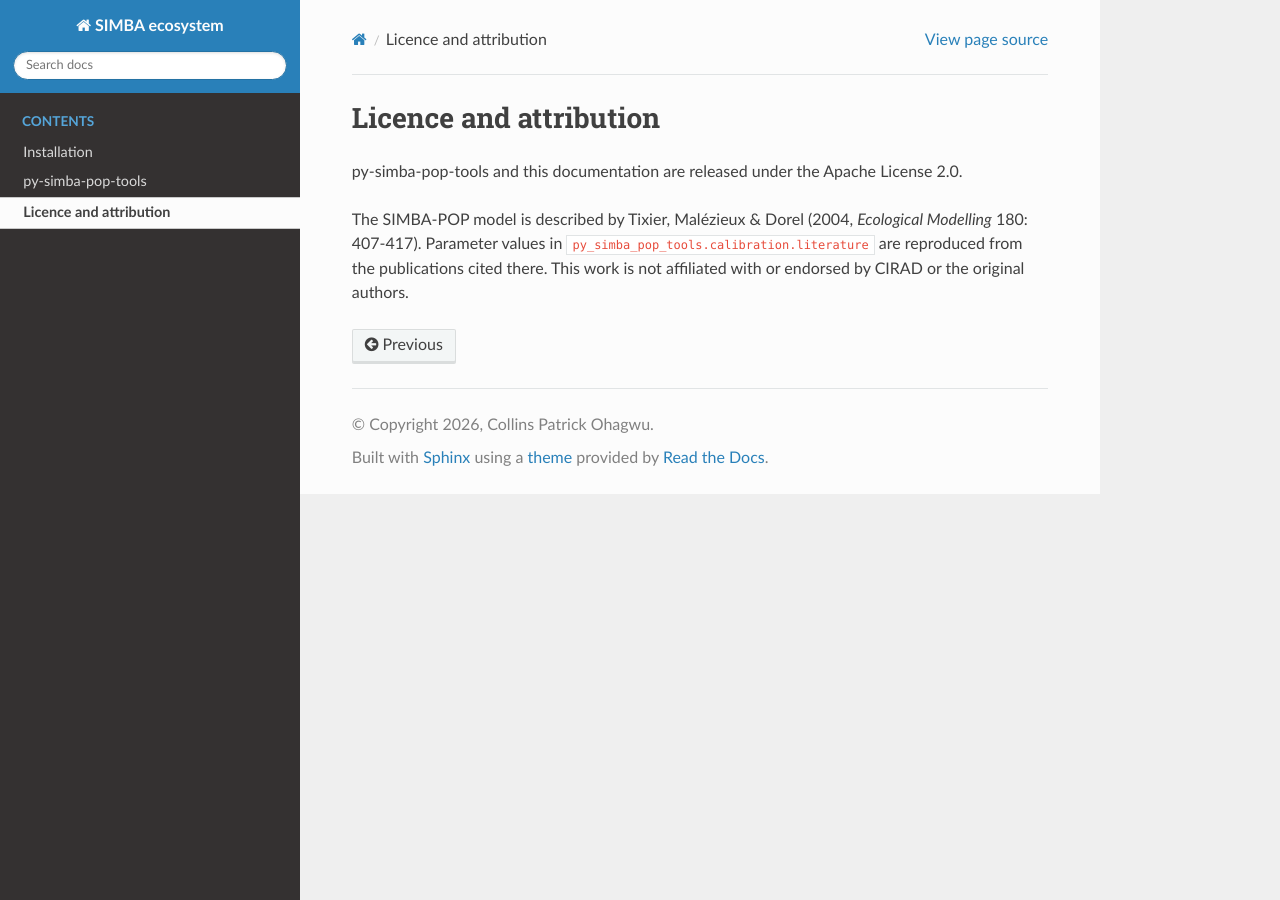
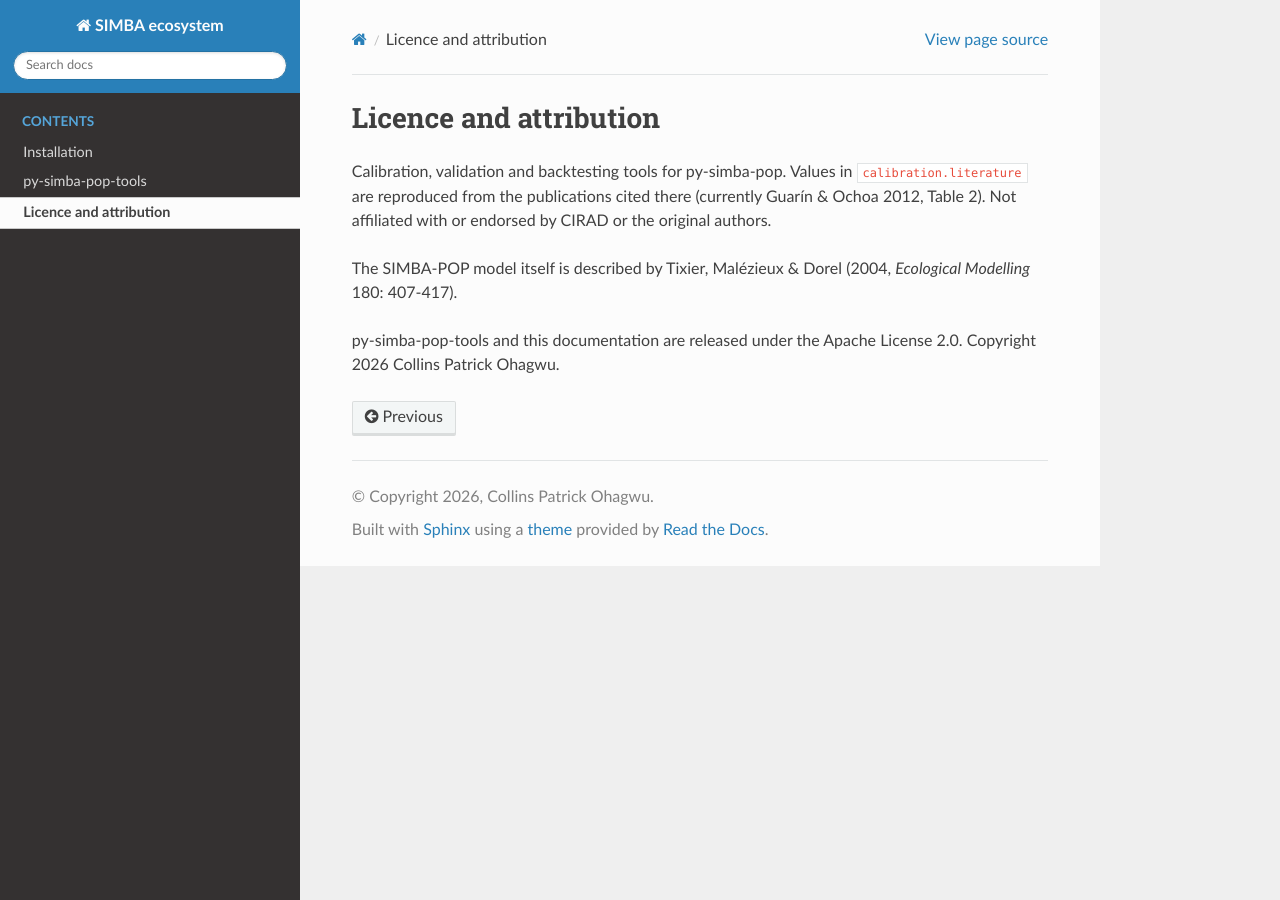
Before and after one commit to cpohagwu/simba-ecosystem-docs, a Sphinx documentation site: the page built from docs/attribution.rst, in a window 1280 px wide. Built offline with Sphinx 7.4.7 and the Read the Docs theme 3.1.0, drawn with Linux system fonts in a browser that asks for light colours.

Commit message:
Document compiled wheels, changeable lags and the approved attribution
Installation: releases are compiled wheels with type stubs, no sdist.
Data: the availability lags are defaults; with_availability_lag gives a
source its own. Attribution: the approved py-simba-pop-tools statement.

Co-Authored-By: Claude Opus 5.5 <noreply@anthropic.com>

```diff
--- a/docs/attribution.rst
+++ b/docs/attribution.rst
@@ -1,11 +1,13 @@
 Licence and attribution
 =======================
 
+Calibration, validation and backtesting tools for py-simba-pop. Values in
+``calibration.literature`` are reproduced from the publications cited there
+(currently Guarín & Ochoa 2012, Table 2). Not affiliated with or endorsed by
+CIRAD or the original authors.
+
+The SIMBA-POP model itself is described by Tixier, Malézieux & Dorel (2004,
+*Ecological Modelling* 180: 407-417).
+
 py-simba-pop-tools and this documentation are released under the Apache
-License 2.0.
-
-The SIMBA-POP model is described by Tixier, Malézieux & Dorel (2004,
-*Ecological Modelling* 180: 407-417). Parameter values in
-``py_simba_pop_tools.calibration.literature`` are reproduced from the
-publications cited there. This work is not affiliated with or endorsed by
-CIRAD or the original authors.
+License 2.0. Copyright 2026 Collins Patrick Ohagwu.
--- a/docs/installation.rst
+++ b/docs/installation.rst
@@ -4,6 +4,10 @@ Installation
 py-simba-pop-tools needs Python 3.11-3.13 and installs
 `py-simba-pop <https://pypi.org/project/py-simba-pop/>`_ (0.4.x), numpy,
 pandas and scipy.
+
+Releases are compiled wheels for CPython 3.11-3.13 on Windows, macOS and
+Linux, with type stubs (``py.typed``) for editors and type checkers. There is
+no source distribution.
 
 .. note::
 
--- a/docs/tools/data.rst
+++ b/docs/tools/data.rst
@@ -8,8 +8,12 @@ A contract names a table's columns, their units, which may be blank and what a
 blank means, the row key, and when a row becomes known. ``Contract.validate``
 reports every problem rather than stopping at the first.
 
+The availability lags below are defaults. Where a source reports later,
+``contract.with_availability_lag(days)`` returns the contract with that
+source's lag; a snapshot's manifest records the lag each table used.
+
 =====================  =====================================================  ===========================
-Contract               Columns                                                A row dated d is known from
+Contract               Columns                                                Known from (default)
 =====================  =====================================================  ===========================
 ``RIBBON_LEDGER``      tag, date, bagged, cut, age_at_cut [, field_losses,    d + 7 days (end of week)
                        rejected, processed]
```
